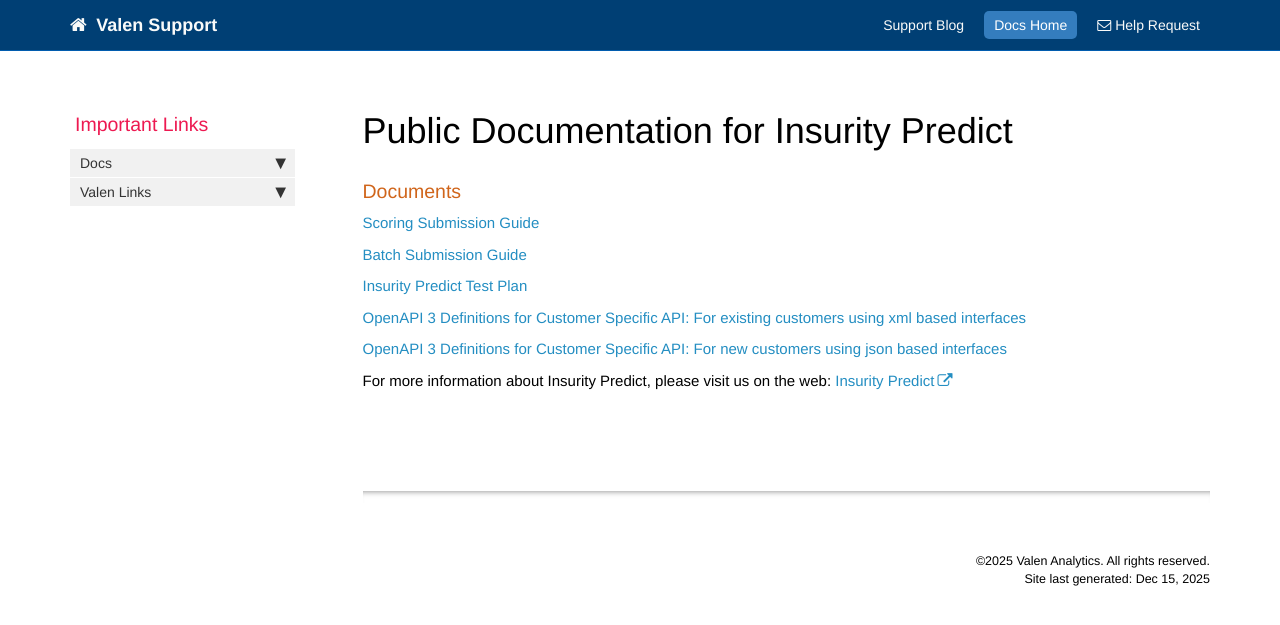
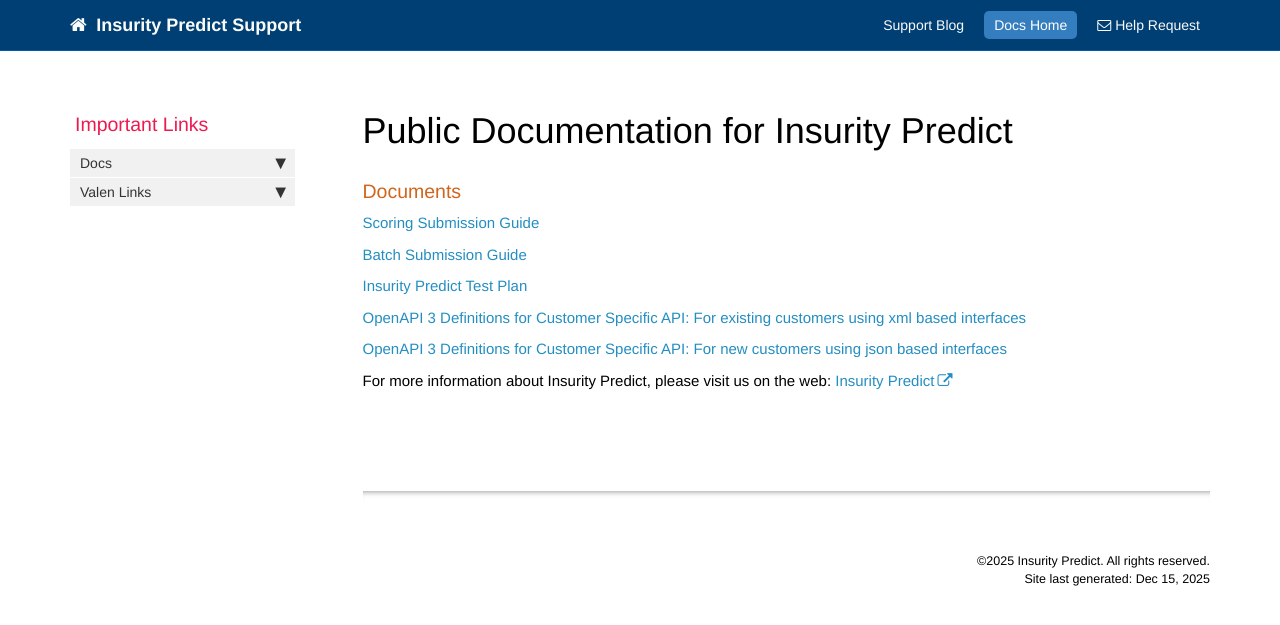
Before and after one commit to valensupport/valensupport.github.io, a Jekyll site: the page built from index.md, in a window 1280 px wide. Shown: the top 625 px of the page. Built offline with Jekyll 4.4.1, drawn with Linux system fonts in a browser that asks for light colours; nearby versions of some CDN libraries; comment, search, counter and statistics services are not loaded.

Commit message:
Update _config.yml
update Product and use Insurity Predict as Company Name

```diff
--- a/_config.yml
+++ b/_config.yml
@@ -2,13 +2,13 @@
 output: web
 # this property is useful for conditional filtering of content that is separate from the PDF.
 
-topnav_title: Valen Support
+topnav_title: Insurity Predict Support
 # this appears on the top navigation bar next to the home button
 
-site_title: Valen Analytics Documentation
+site_title: Insurity Predict Documentation
 # this appears in the html browser tab for the site title (seen mostly by search engines, not users)
 
-company_name: Valen Analytics
+company_name: Insurity Predict
 # this appears in the footer
 
 host: 127.0.0.1
@@ -28,7 +28,7 @@ exclude:
 github_username: valensupport
 twitter_username: ValenAnalytics
 
-support_subject_line: Request for Valen Support
+support_subject_line: Request for Insurity Predict Support
 
 support_email: support@valen.com
 # used as a contact email for the Feedback link in the top navigation bar
```
